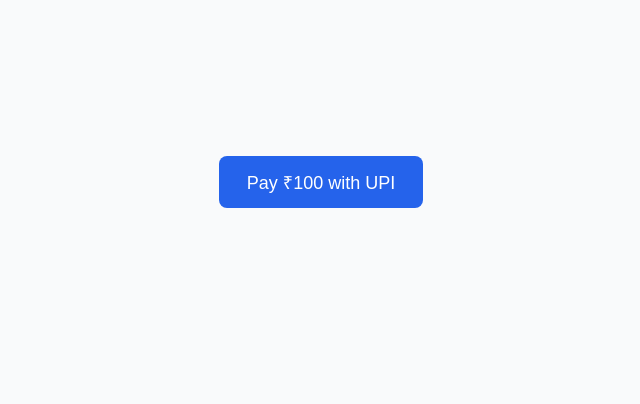
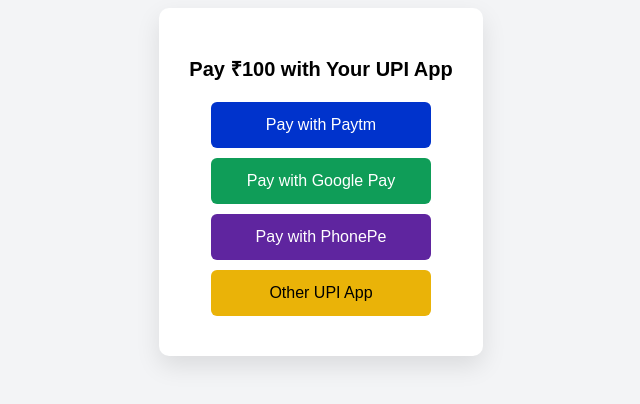
Before and after one commit to G1BACKK/PAPAHUPAPA, a plain HTML site: page index.html in a window 1280 px wide. Shown: the part 226-630 px from the top of the page, without its empty margins (319-959 px from the left). Drawn offline with Linux system fonts and the light colour scheme.

Commit message:
Update index.html

```diff
--- a/index.html
+++ b/index.html
@@ -3,40 +3,62 @@
 <head>
   <meta charset="UTF-8" />
   <meta name="viewport" content="width=device-width, initial-scale=1.0"/>
-  <title>Pay with UPI App</title>
+  <title>UPI App Payment</title>
   <style>
     body {
       font-family: sans-serif;
-      background: #f9fafb;
-      height: 100vh;
+      background: #f3f4f6;
+      min-height: 100vh;
       display: flex;
+      align-items: center;
       justify-content: center;
-      align-items: center;
     }
 
-    button {
-      background-color: #2563eb;
-      color: white;
-      border: none;
-      padding: 14px 28px;
-      font-size: 18px;
-      border-radius: 8px;
-      cursor: pointer;
+    .container {
+      background: white;
+      padding: 30px;
+      border-radius: 10px;
+      box-shadow: 0 10px 25px rgba(0,0,0,0.1);
+      text-align: center;
     }
 
-    button:hover {
-      background-color: #1d4ed8;
+    .container h2 {
+      margin-bottom: 20px;
+      font-size: 20px;
     }
+
+    .btn {
+      display: block;
+      margin: 10px auto;
+      padding: 14px 24px;
+      font-size: 16px;
+      border: none;
+      border-radius: 6px;
+      color: white;
+      cursor: pointer;
+      width: 220px;
+    }
+
+    .paytm { background-color: #0033cc; }
+    .gpay { background-color: #0f9d58; }
+    .phonepe { background-color: #5f259f; }
+    .others { background-color: #eab308; color: black; }
   </style>
 </head>
 <body>
 
-  <button onclick="pay()">Pay ₹100 with UPI</button>
+  <div class="container">
+    <h2>Pay ₹100 with Your UPI App</h2>
+    <button class="btn paytm" onclick="pay('paytm')">Pay with Paytm</button>
+    <button class="btn gpay" onclick="pay('gpay')">Pay with Google Pay</button>
+    <button class="btn phonepe" onclick="pay('phonepe')">Pay with PhonePe</button>
+    <button class="btn others" onclick="pay('upi')">Other UPI App</button>
+  </div>
 
   <script>
-    async function pay() {
+    async function pay(app) {
       try {
-        // Step 1: Create order from your backend
+        // Step 1: Create order from backend
         const res = await fetch("https://papa-mode.onrender.com/create-order", {
           method: "POST"
         });
@@ -44,41 +66,33 @@
         const data = await res.json();
         const orderId = data?.order_id || "order_" + Date.now();
 
-        // Step 2: UPI payment details
-        const pa = "gigablast.cf@axisbank"; // your fixed UPI ID
-        const pn = "Gigablast";             // payee name
-        const tr = orderId;                 // transaction ref
-        const tn = "Payment for order " + orderId;
+        // Step 2: UPI Payment Details
+        const pa = "gigablast.cf@axisbank"; // Your UPI ID
+        const pn = "Gigablast";
+        const tr = orderId;
+        const tn = `Payment for Order ${orderId}`;
         const am = "100.00";
         const cu = "INR";
 
-        // Step 3: Build app-specific UPI URLs
-        const urls = [
-          `paytmmp://pay?pa=${pa}&pn=${pn}&tr=${tr}&tn=${tn}&am=${am}&cu=${cu}`,
-          `gpay://upi/pay?pa=${pa}&pn=${pn}&tr=${tr}&tn=${tn}&am=${am}&cu=${cu}`,
-          `phonepe://pay?pa=${pa}&pn=${pn}&tr=${tr}&tn=${tn}&am=${am}&cu=${cu}`
-        ];
+        // Step 3: Build URI based on app
+        let uri = "";
 
-        // Step 4: Attempt each app link
-        for (const url of urls) {
-          const iframe = document.createElement("iframe");
-          iframe.style.display = "none";
-          iframe.src = url;
-          document.body.appendChild(iframe);
-
-          // Wait a short time before trying next
-          await new Promise(resolve => setTimeout(resolve, 1500));
-
-          document.body.removeChild(iframe);
+        if (app === "paytm") {
+          uri = `paytmmp://pay?pa=${pa}&pn=${pn}&tr=${tr}&tn=${tn}&am=${am}&cu=${cu}`;
+        } else if (app === "gpay") {
+          uri = `gpay://upi/pay?pa=${pa}&pn=${pn}&tr=${tr}&tn=${tn}&am=${am}&cu=${cu}`;
+        } else if (app === "phonepe") {
+          uri = `phonepe://pay?pa=${pa}&pn=${pn}&tr=${tr}&tn=${tn}&am=${am}&cu=${cu}`;
+        } else {
+          uri = `upi://pay?pa=${pa}&pn=${pn}&tr=${tr}&tn=${tn}&am=${am}&cu=${cu}`;
         }
 
-        // Optional fallback to generic UPI
-        const fallback = `upi://pay?pa=${pa}&pn=${pn}&tr=${tr}&tn=${tn}&am=${am}&cu=${cu}`;
-        window.location.href = fallback;
+        // Step 4: Redirect to UPI app
+        window.location.href = uri;
 
       } catch (err) {
-        console.error("Payment error:", err);
-        alert("Something went wrong. Try again.");
+        alert("Failed to create order or open app.");
+        console.error("Error:", err);
       }
     }
   </script>
```
